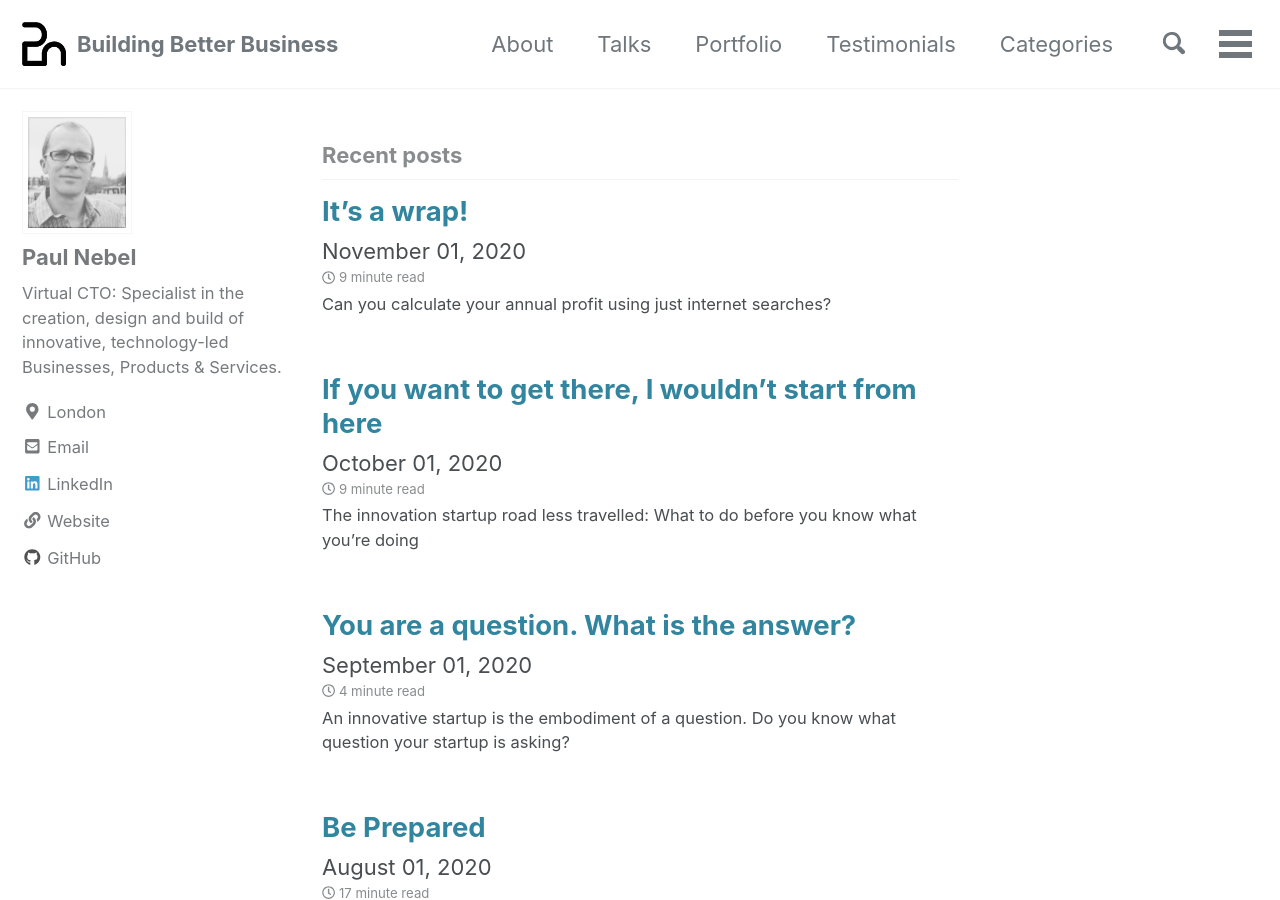
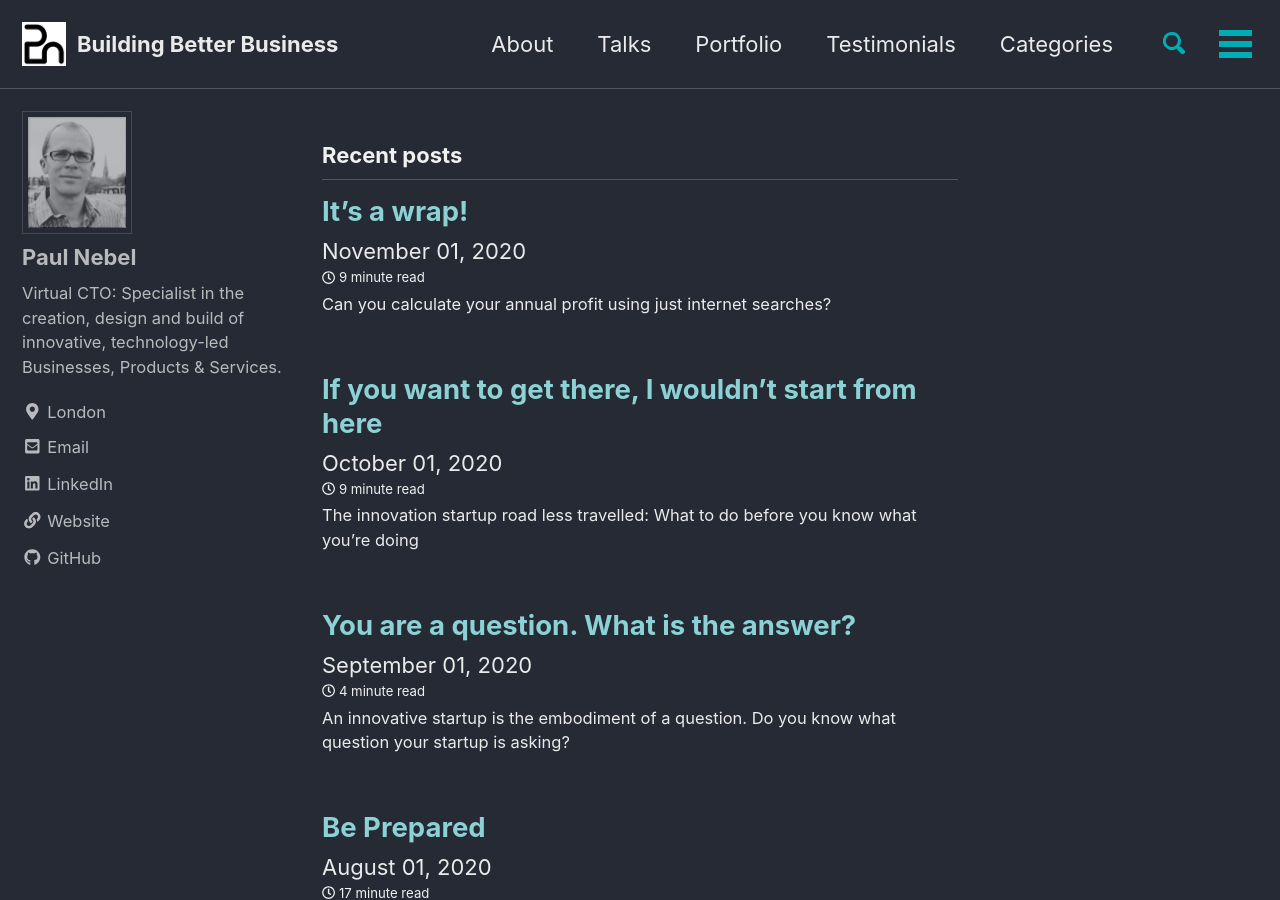
Before and after one commit to paulnebel/paulnebel.github.io, a Jekyll site: the page built from index.html, in a window 1280 px wide and 900 px high. Built offline with Jekyll 4.4.1, drawn with Linux system fonts in a browser that asks for light colours; cached includes are drawn as plain includes; nearby versions of some CDN libraries; the list of posts is cut into pages by our own code.

Commit message:
fix: Uses dark skin

```diff
--- a/_config.yml
+++ b/_config.yml
@@ -12,7 +12,7 @@
 
 # theme                  : "minimal-mistakes-jekyll"
 remote_theme             : "mmistakes/minimal-mistakes"
-minimal_mistakes_skin    : "default" # "default", "air", "aqua", "contrast", "dark", "dirt", "neon", "mint", "plum", "sunrise"
+minimal_mistakes_skin    : "dark" # "default", "air", "aqua", "contrast", "dark", "dirt", "neon", "mint", "plum", "sunrise"
 
 # Site Settings
 locale                   : "en-GB"
@@ -24,7 +24,7 @@
 baseurl                  : ""
 repository               : "paulnebel/paulnebel.github.io"
 teaser                   : # path of fallback teaser image, e.g. "/assets/images/500x300.png"
-logo                     : "/assets/images/pn_logo.png"
+logo                     : "/assets/images/pn_logo_white_bg.png"
 masthead_title           : "Building Better Business"
 breadcrumbs              : true
 words_per_minute         : 200
```
Also changed, not shown: assets/css/main.scss (line endings or trailing spaces).
